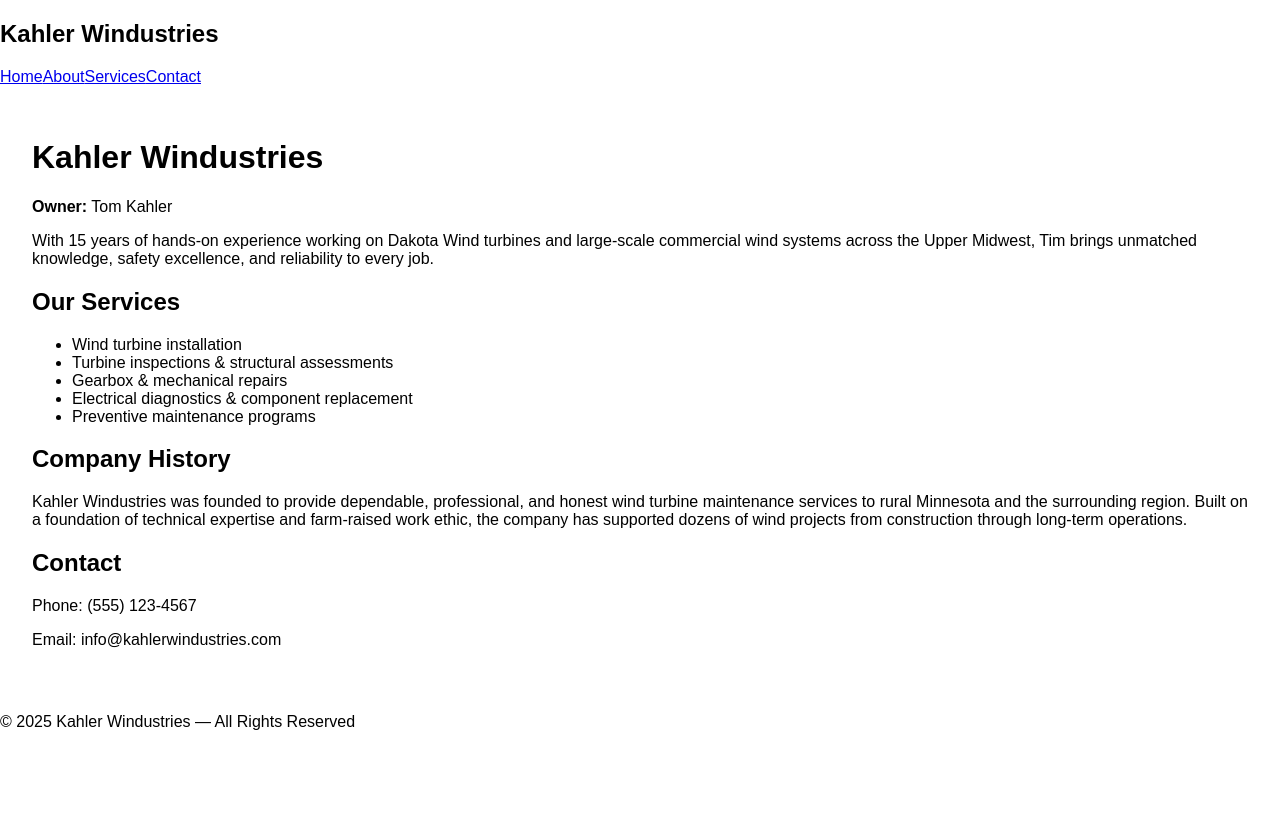
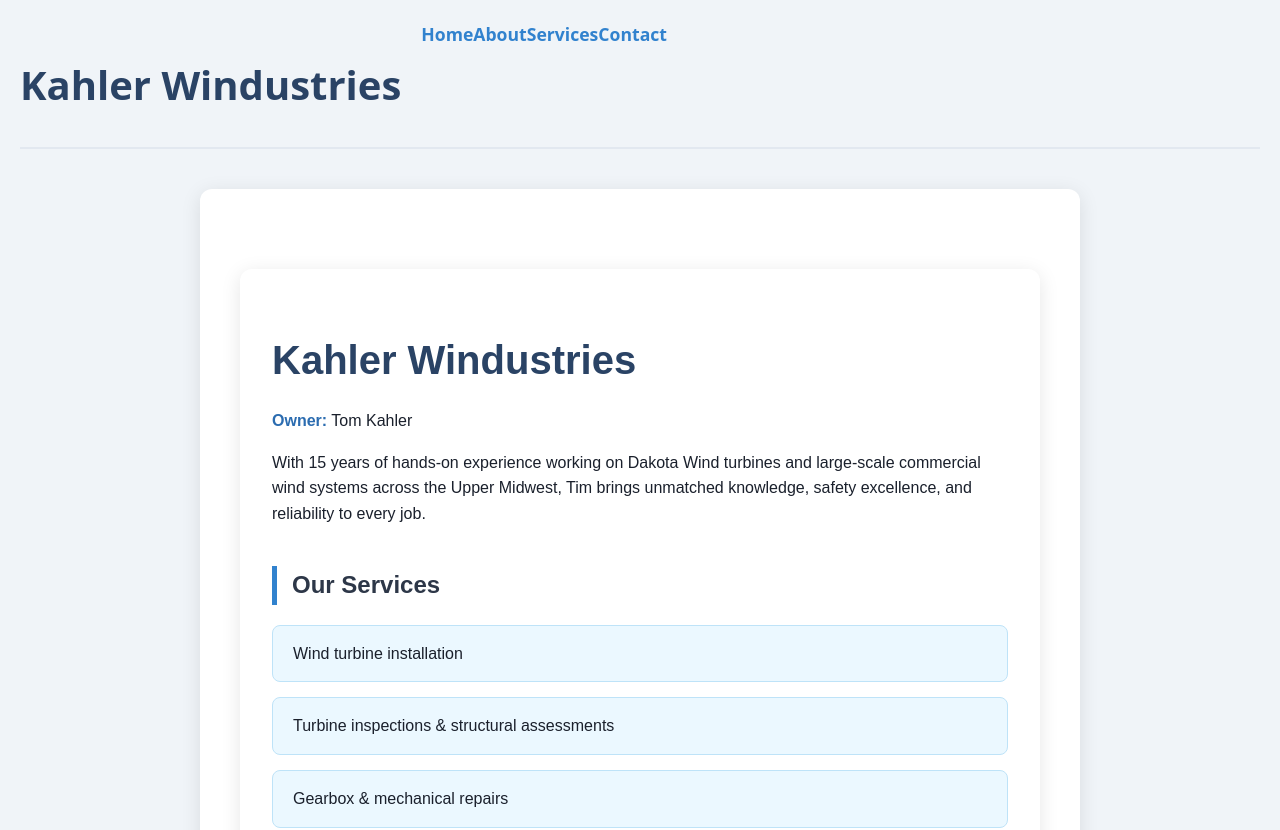
Before and after one commit to KristineMK72/kahler-windustries, a Next.js app: page / in a window 1280 px wide. Shown: the top 830 px of the page. Before the commit the page ends 800 px from the top, so only its background shows below. Built offline with nearby package versions, Linux system fonts and the light colour scheme.

Commit message:
Update globals.css

```diff
--- a/app/globals.css
+++ b/app/globals.css
@@ -1,4 +1,78 @@
+/* app/globals.css */
+
+/* 1. Basic Reset & Typography */
 body {
+  font-family: system-ui, -apple-system, sans-serif;
+  background-color: #f0f4f8; /* Light grey-blue background */
+  color: #1a202c; /* Dark charcoal text for readability */
   margin: 0;
-  font-family: Arial, sans-serif;
+  padding: 20px;
+  line-height: 1.6;
 }
+
+/* 2. Main Container (The White Card effect) */
+main {
+  max-width: 800px; /* Keeps text from getting too wide */
+  margin: 40px auto; /* Centers the box */
+  background: white;
+  padding: 40px;
+  border-radius: 12px; /* Rounded corners */
+  box-shadow: 0 4px 20px rgba(0,0,0,0.1); /* Subtle drop shadow */
+}
+
+/* 3. Navigation Bar Styling */
+nav {
+  display: flex;
+  gap: 20px; /* Spaces out your links! */
+  padding-bottom: 20px;
+  margin-bottom: 40px;
+  border-bottom: 2px solid #e2e8f0;
+}
+
+nav a {
+  text-decoration: none;
+  color: #3182ce; /* Professional Tech Blue */
+  font-weight: bold;
+  font-size: 1.1rem;
+  transition: color 0.2s;
+}
+
+nav a:hover {
+  color: #2c5282; /* Darker blue when tapped/hovered */
+}
+
+/* 4. Headings */
+h1 {
+  color: #2a4365; /* Deep Navy Blue */
+  font-size: 2.5rem;
+  margin-bottom: 10px;
+}
+
+h2 {
+  color: #2d3748;
+  margin-top: 40px;
+  margin-bottom: 20px;
+  border-left: 5px solid #3182ce; /* Blue accent bar on left */
+  padding-left: 15px;
+}
+
+/* 5. The Services List (Turn bullets into cards) */
+ul {
+  list-style: none; /* Remove default dots */
+  padding: 0;
+  display: grid;
+  gap: 15px;
+}
+
+li {
+  background: #ebf8ff; /* Very pale blue background */
+  padding: 15px 20px;
+  border-radius: 8px;
+  font-weight: 500;
+  border: 1px solid #bee3f8;
+}
+
+/* 6. Owner Name Highlight */
+strong {
+  color: #2b6cb0;
+}
```
